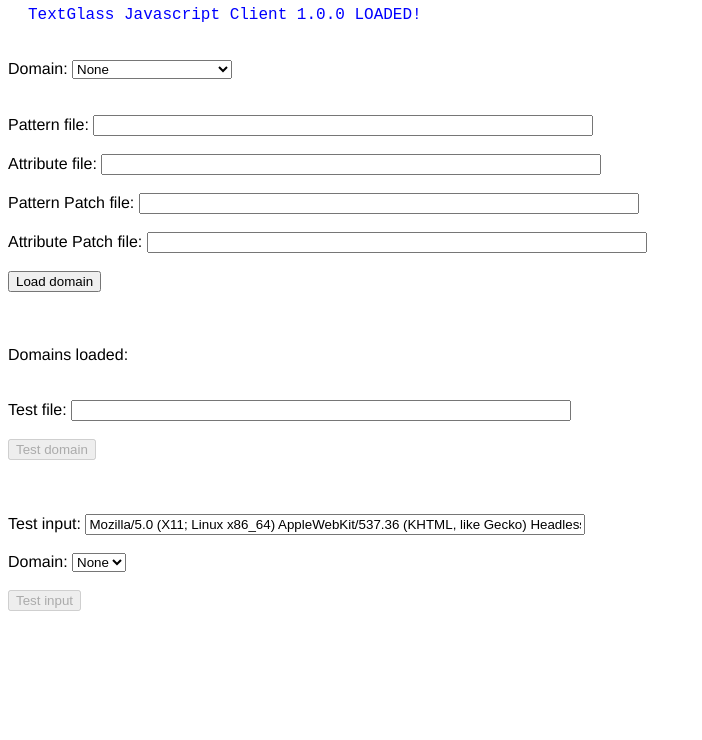
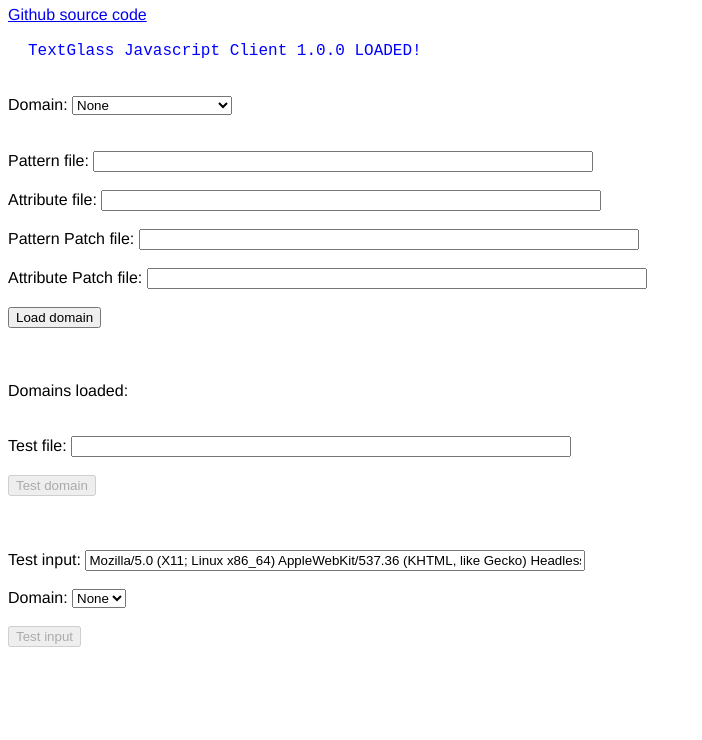
Before and after one commit to TextGlass/javascript, a plain HTML site: page index.html in a window 1280 px wide. Shown: the part 60-800 px from the top of the page, without its empty margins (0-702 px from the left). Drawn offline with Linux system fonts and the light colour scheme.

Commit message:
github link

```diff
--- a/index.html
+++ b/index.html
@@ -25,6 +25,9 @@
 <body onload="main()">
 
   <h1>TextGlass Javascript Client</h1>
+
+  <a href="https://github.com/textglass">Github source code</a><br>
+  <br>
 
   <div id="out" class="out"></div>
   <br>
```
